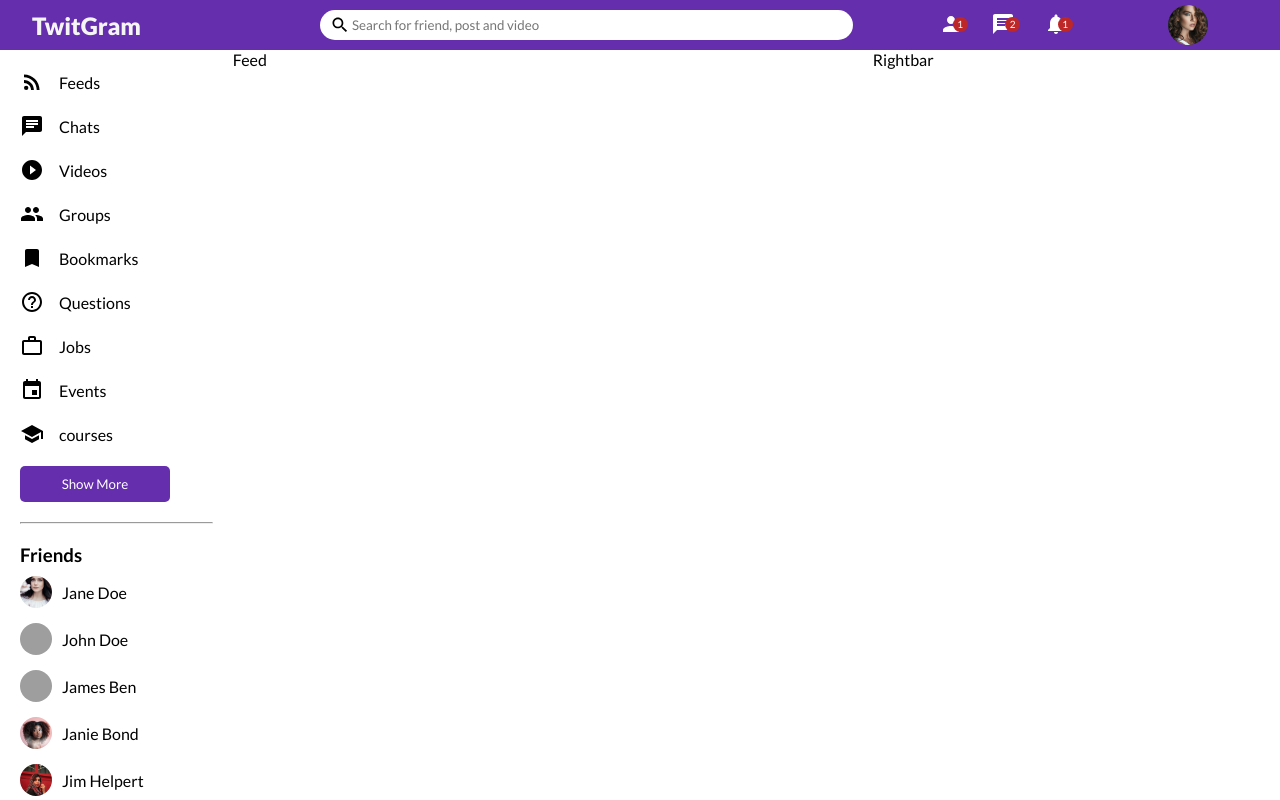
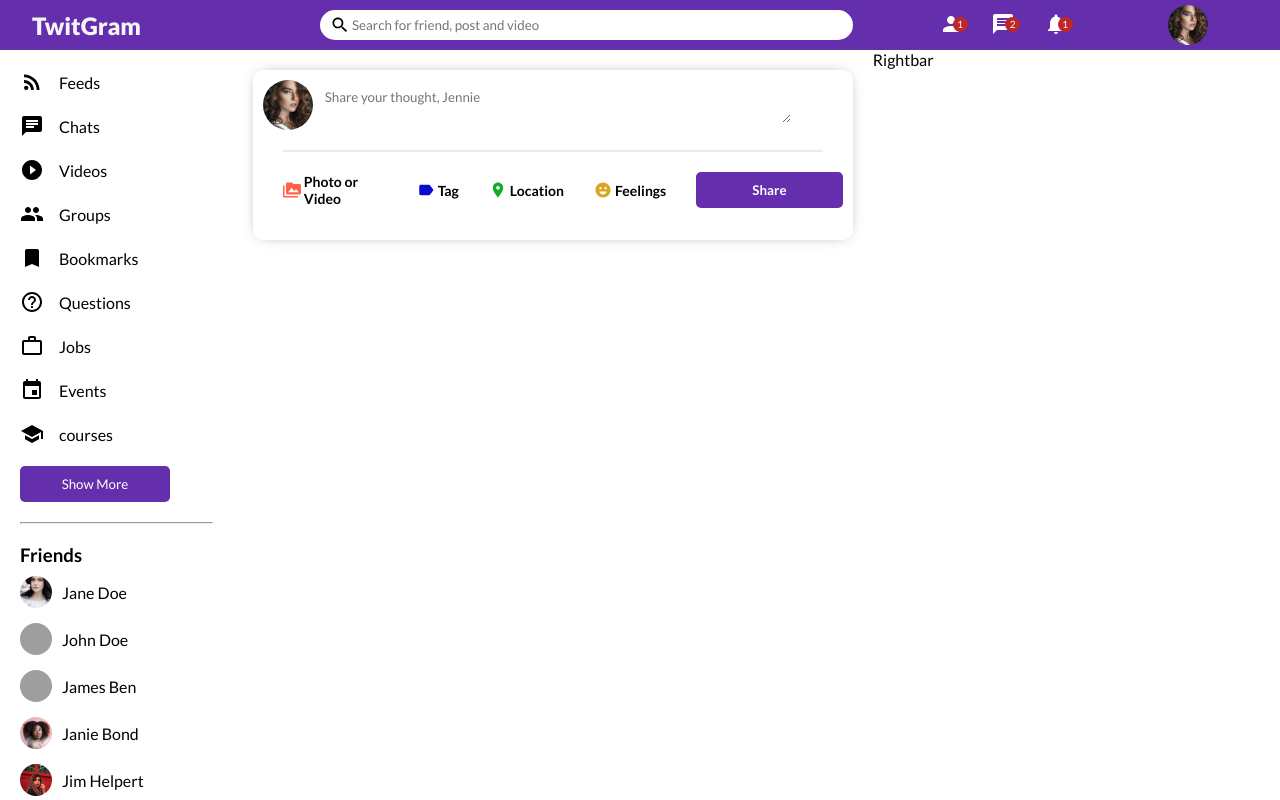
Before and after one commit to TtaifRS/TwitGram, a React (Create React App) app in the folder client/: page / in a window 1280 px wide. Built offline with nearby package versions, Linux system fonts and the light colour scheme; grey boxes are pictures that could not be loaded; the HTML template or start-up script is replaced by a standard one.

Commit message:
share component added

```diff
--- a/client/src/Components/Feed/feed.css
+++ b/client/src/Components/Feed/feed.css
@@ -1,3 +1,17 @@
 .feedContainer {
   flex: 5.5;
 }
+
+.feedWrapper {
+  padding: 20px;
+}
+
+@media only screen and (max-width: 768px) {
+  .feedContainer {
+    overflow: hidden;
+  }
+  .feedWrapper {
+    padding: 10px;
+    width: calc(100vw-10px);
+  }
+}
--- a/client/src/Components/Feed/index.js
+++ b/client/src/Components/Feed/index.js
@@ -1,7 +1,16 @@
 import React from 'react';
 import './feed.css';
+
+import Share from '../Share';
+
 const Feed = () => {
-  return <div className="feedContainer">Feed</div>;
+  return (
+    <div className="feedContainer">
+      <div className="feedWrapper">
+        <Share />
+      </div>
+    </div>
+  );
 };
 
 export default Feed;
--- a/client/src/Components/RightBar/rightBar.css
+++ b/client/src/Components/RightBar/rightBar.css
@@ -1,3 +1,9 @@
 .rightbarContainer {
   flex: 3.5;
 }
+
+@media only screen and (max-width: 768px) {
+  .rightbarContainer {
+    display: none;
+  }
+}
--- /dev/null
+++ b/client/src/Components/Share/index.js
@@ -0,0 +1,61 @@
+import './share.css';
+
+import { PermMedia, Label, Room, EmojiEmotions } from '@material-ui/icons';
+
+const datas = [
+  {
+    Icon: PermMedia,
+    text: 'Photo or Video',
+    color: 'tomato',
+  },
+
+  {
+    Icon: Label,
+    text: 'Tag',
+    color: '#0a0ad1',
+  },
+  {
+    Icon: Room,
+    text: 'Location',
+    color: '#14ad2b',
+  },
+  {
+    Icon: EmojiEmotions,
+    text: 'Feelings',
+    color: '#DAA520	',
+  },
+];
+
+const Share = () => {
+  return (
+    <div className="shareContainer">
+      <div className="shareWrapper">
+        <div className="shareTop">
+          <img src="/assets/person/8.jpeg" alt="" className="shareProPic" />
+          <textarea
+            cols="40"
+            placeholder="Share your thought, Jennie"
+            className="shareInput"
+          />
+        </div>
+        <hr className="shareHr" />
+        <div className="shareBottom">
+          <div className="shareOptions">
+            {datas.map((data, i) => {
+              const { Icon, text, color } = data;
+              return (
+                <div className="shareOption" key={i}>
+                  <Icon htmlColor={color} className="shareIcon" />
+                  <span className="shareOptionText">{text}</span>
+                </div>
+              );
+            })}
+          </div>
+          <button className="shareButton">Share</button>
+        </div>
+      </div>
+    </div>
+  );
+};
+
+export default Share;
--- /dev/null
+++ b/client/src/Components/Share/share.css
@@ -0,0 +1,96 @@
+.shareContainer {
+  width: 100%;
+  height: 170px;
+  border-radius: 10px;
+  -webkit-box-shadow: 0px 0px 16px -8px rgba(6, 6, 6, 0.68);
+  box-shadow: 0px 0px 16px -8px rgba(6, 6, 6, 0.68);
+}
+
+.shareWrapper {
+  padding: 10px;
+}
+
+.shareTop {
+  display: flex;
+  align-items: center;
+}
+.shareProPic {
+  width: 50px;
+  height: 50px;
+  border-radius: 50px;
+  object-fit: cover;
+  margin-right: 10px;
+}
+
+.shareInput {
+  border: none;
+  width: 80%;
+}
+
+.shareInput:focus {
+  outline: none;
+}
+
+.shareHr {
+  margin: 20px;
+  border: 0;
+  border-top: 2px solid rgba(221, 221, 221, 0.575);
+}
+
+.shareBottom {
+  display: flex;
+  align-items: center;
+  justify-content: space-between;
+}
+
+.shareOptions {
+  display: flex;
+  margin-left: 20px;
+}
+
+.shareOption {
+  display: flex;
+  align-items: center;
+  margin-right: 30px;
+  cursor: pointer;
+}
+
+.shareIcon {
+  font-size: 18px !important;
+  margin-right: 3px;
+}
+
+.shareOptionText {
+  font-size: 14px;
+  font-weight: 700;
+}
+
+.shareButton {
+  width: 150px;
+  border: none;
+  padding: 10px;
+  border-radius: 5px;
+  font-weight: 700;
+  background-color: #652ead;
+  color: #fff;
+  cursor: pointer;
+}
+
+@media only screen and (max-width: 768px) {
+  .shareContainer {
+    width: 100%;
+    height: 210px;
+  }
+  .shareOptions {
+    display: grid;
+    gap: 7px;
+    width: 100%;
+    margin-right: 10px;
+  }
+  .shareOption {
+    display: flex;
+    align-items: center;
+    margin-right: 10px;
+    cursor: pointer;
+  }
+}
```
